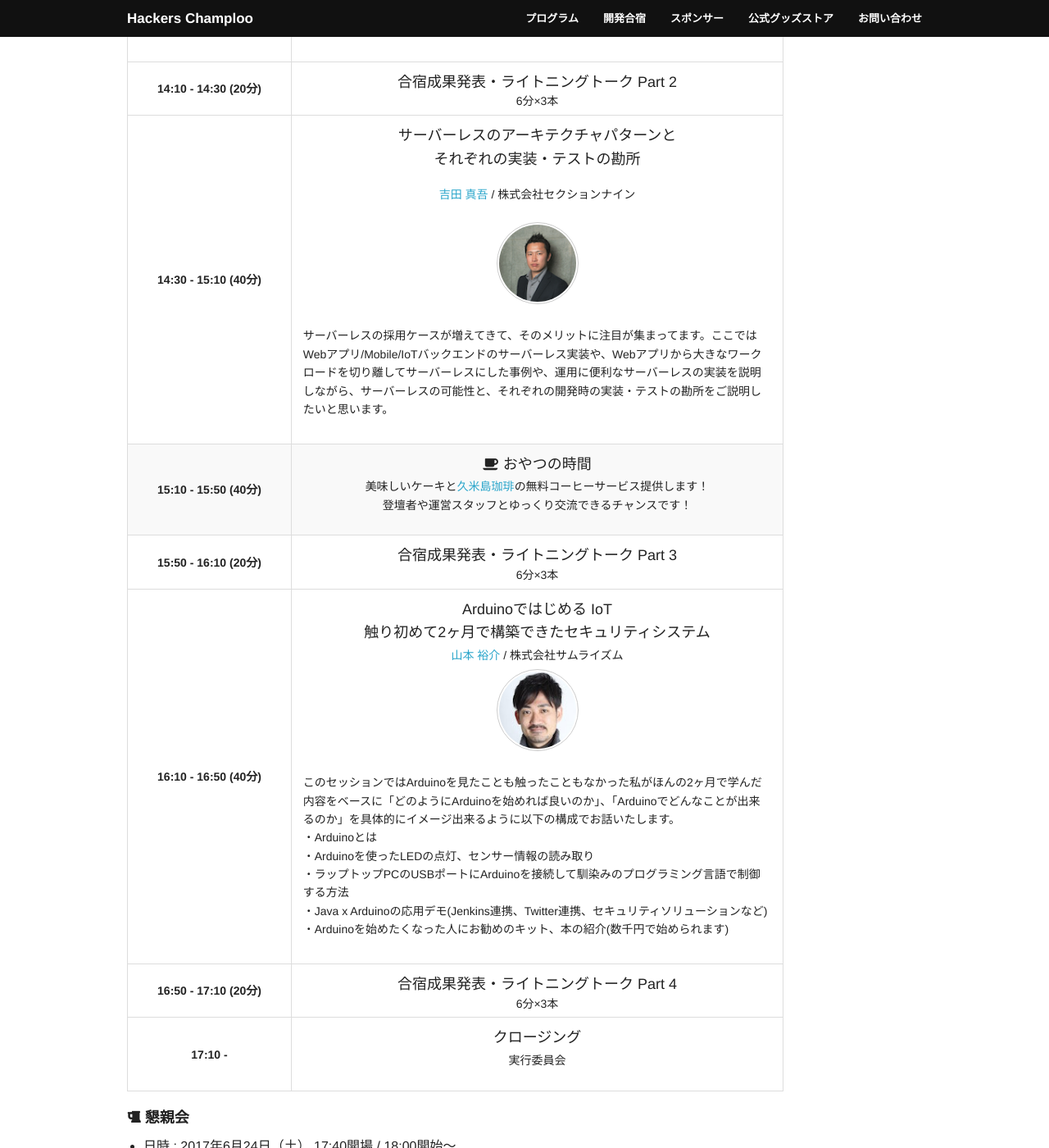
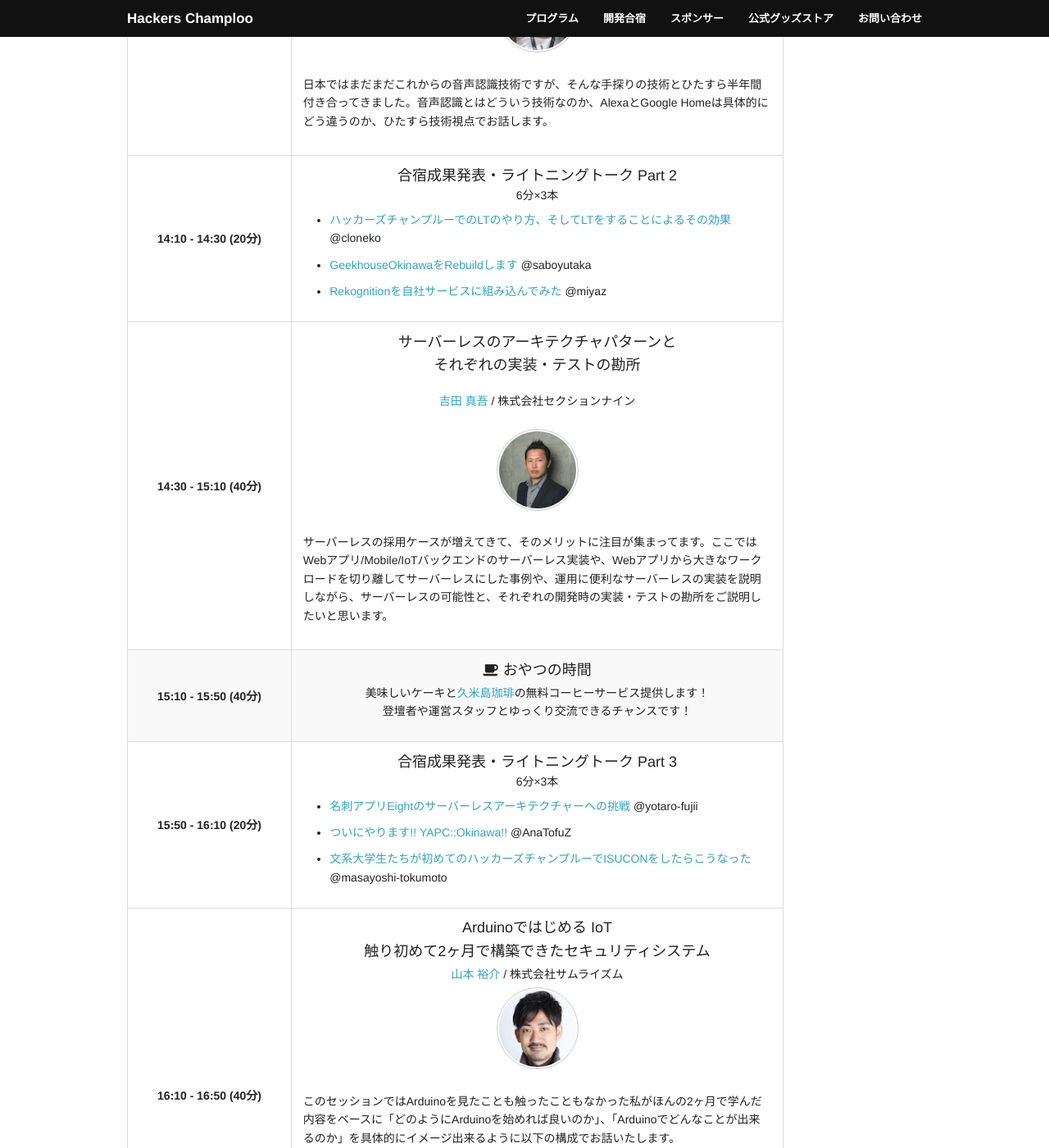
Before and after one commit to hackers-champloo/hackers-champloo.github.io, a Jekyll site: the page built from 2017/program.md, in a window 1280 px wide and 1400 px high, scrolled down 2041 px. Shown: the whole window at 82% size. Built offline with Jekyll 4.4.1, drawn with Linux system fonts in a browser that asks for light colours; nearby versions of some CDN libraries; some of the changed text lies outside the part shown.

Commit message:
LTをプログラムに掲載

```diff
--- a/2017/program.md
+++ b/2017/program.md
@@ -76,6 +76,11 @@ description: 2017年6月24日(土) ・ＫＢＣ学園 専修学校 国際電子
         <th>10:50 - 11:10 (20分)</th>
         <td>
             <p class="track-title">合宿成果発表・ライトニングトーク Part 1</p>6分×3本<br />
+            <ul>
+              <li><a href="https://github.com/hackers-champloo/cfp2017/issues/17">JavaScript一切無しで作るお絵かきアプリ</a> @tompng</li>
+              <li><a href="https://github.com/hackers-champloo/cfp2017/issues/16">沖縄にも、世界にも 〜 オープンソースが支える子ども向けITコミュニティ</a> @yasulab</li>
+              <li><a href="https://github.com/hackers-champloo/cfp2017/issues/7">5分で分かるRaspberry Piでハイレゾオーディオ再生</a> @tmiyahar</li>
+            </ul>
         </td>
       </tr>
       <tr>
@@ -121,6 +126,11 @@ description: 2017年6月24日(土) ・ＫＢＣ学園 専修学校 国際電子
         <th>14:10 - 14:30 (20分)</th>
         <td>
             <p class="track-title">合宿成果発表・ライトニングトーク Part 2</p>6分×3本<br />
+            <ul>
+              <li><a href="https://github.com/hackers-champloo/cfp2017/issues/13">ハッカーズチャンプルーでのLTのやり方、そしてLTをすることによるその効果</a> @cloneko</li>
+              <li><a href="https://github.com/hackers-champloo/cfp2017/issues/15">GeekhouseOkinawaをRebuildします</a> @saboyutaka</li>
+              <li><a href="https://github.com/hackers-champloo/cfp2017/issues/8">Rekognitionを自社サービスに組み込んでみた</a> @miyaz</li>
+            </ul>
         </td>
       </tr>
       <tr>
@@ -150,6 +160,11 @@ description: 2017年6月24日(土) ・ＫＢＣ学園 専修学校 国際電子
         <th>15:50 - 16:10 (20分)</th>
         <td>
             <p class="track-title">合宿成果発表・ライトニングトーク Part 3</p>6分×3本<br />
+            <ul>
+              <li><a href="https://github.com/hackers-champloo/cfp2017/issues/1">名刺アプリEightのサーバーレスアーキテクチャーへの挑戦</a> @yotaro-fujii</li>
+              <li><a href="https://github.com/hackers-champloo/cfp2017/issues/9">ついにやります!! YAPC::Okinawa!!</a> @AnaTofuZ</li>
+              <li><a href="https://github.com/hackers-champloo/cfp2017/issues/21">文系大学生たちが初めてのハッカーズチャンプルーでISUCONをしたらこうなった</a> @masayoshi-tokumoto</li>
+            </ul>
         </td>
       </tr>
       <tr>
@@ -178,6 +193,11 @@ description: 2017年6月24日(土) ・ＫＢＣ学園 専修学校 国際電子
         <th>16:50 - 17:10 (20分)</th>
         <td>
             <p class="track-title">合宿成果発表・ライトニングトーク Part 4</p>6分×3本<br />
+            <ul>
+              <li><a href="https://github.com/hackers-champloo/cfp2017/issues/22">愛着を持てるガジェットを目指して・・・(日常に疲れた現代人へ贈る、Murmuring deodorant)</a> @	chocolaolantan</li>
+              <li>調整中</li>
+              <li>調整中</li>
+            </ul>
         </td>
       </tr>
       <tr>
```
